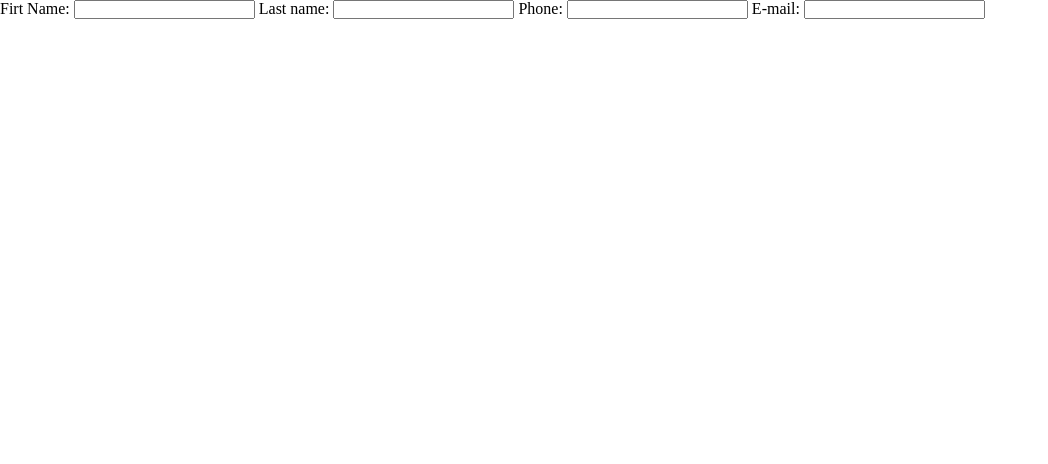
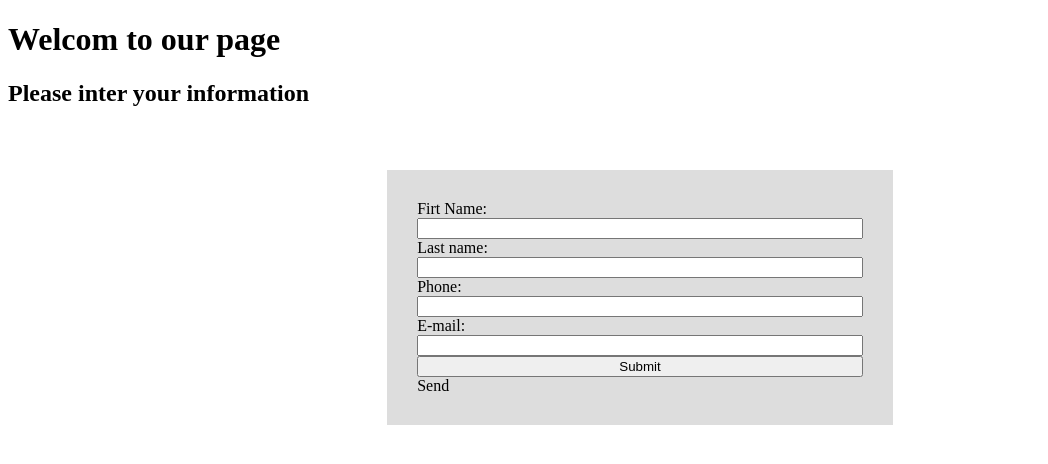
Before and after one commit to FWK19s/TeamTwo, a website: page public/signup.html in a window 1280 px wide. Shown: the whole page, without its empty margins (0-1048 px from the left). Drawn offline with Linux system fonts and the light colour scheme.

Commit message:
Change a form

```diff
--- a/public/signup.html
+++ b/public/signup.html
@@ -5,10 +5,12 @@
     <meta name="viewport" content="width=device-width, initial-scale=1.0">
     <meta http-equiv="X-UA-Compatible" content="ie=edge">
     <title>Sign Up</title>
-<link rel="stylesheet" href="style.css">
+<link rel="stylesheet" href="signup.css">
 </head>
 <body>
-<form action="">
+        <h1>Welcom to our page</h1>
+        <h2>Please inter your information</h2>
+<form action="submission.html" method="POST">
 <label for="fname">Firt Name:</label>
 <input type="text" name="name">
 <label for="lname">Last name:</label>
@@ -17,6 +19,7 @@
 <input type="number" name="phone" id="phone">
 <label for="e-mail">E-mail:</label>
 <input type="e-mail" name="e-mail">
+<input type="submit">Send</input>
 </form>
 </body>
 </html>
```
